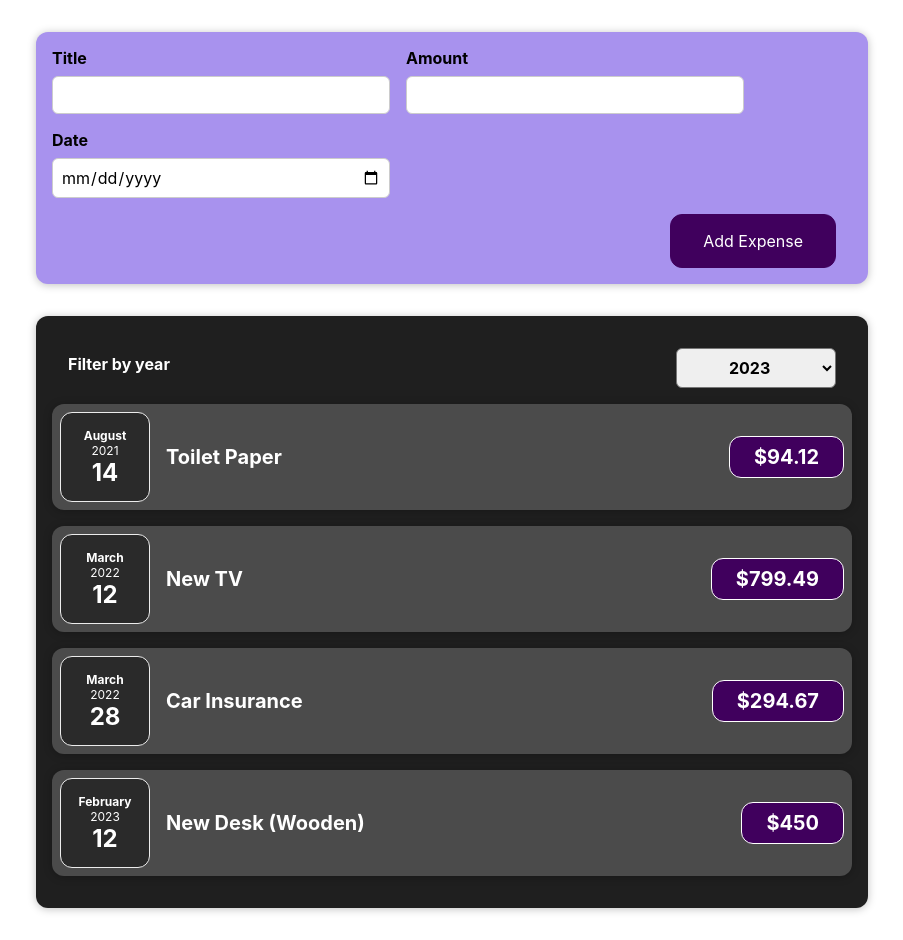
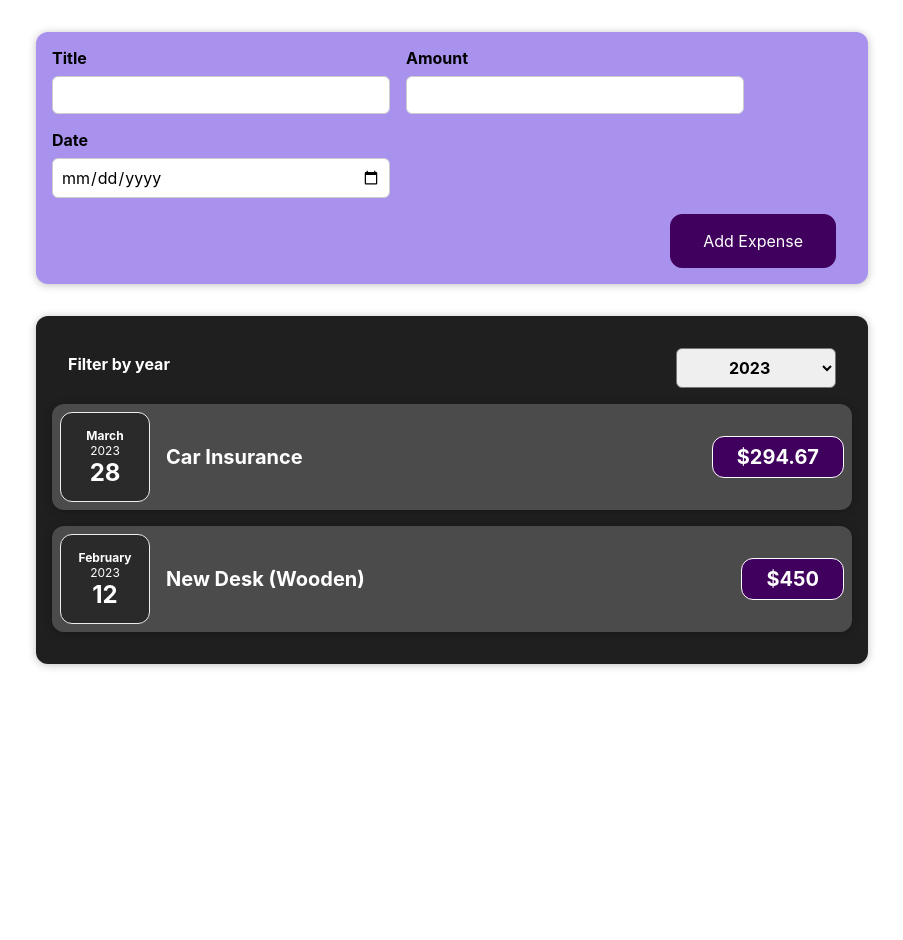
Before and after one commit to ArekeL/expense_tracker, a React (Create React App) app: page / in a window 1280 px wide. Shown: the whole page, without its empty margins (188-1091 px from the left). After the commit the page ends 800 px from the top, so only its background shows below. Built offline with nearby package versions, Linux system fonts and the light colour scheme.

Commit message:
Outputting Conditional Content

```diff
--- a/src/App.js
+++ b/src/App.js
@@ -21,7 +21,7 @@ const DUMY_EXPENSES = [
 	},
 	{
 		amount: 294.67,
-		date: new Date(2022, 2, 28),
+		date: new Date(2023, 2, 28),
 		id: "e3",
 		title: "Car Insurance",
 	},
--- a/src/components/Expenses/Expenses.js
+++ b/src/components/Expenses/Expenses.js
@@ -7,27 +7,35 @@ import ExpensesFilter from "./ExpensesFilter";
 import "./Expenses.css";
 
 const Expenses = (props) => {
-	const curentDate = new Date();
-	const [filteredYear, setFilteredYear] = useState(
-		curentDate.getFullYear(toString)
-	);
+	const [filteredYear, setFilteredYear] = useState("2023");
 	const handleFilterChnge = (selectedYrar) => {
 		setFilteredYear(selectedYrar);
 	};
+
+	const filteredExpenses = props.expenses.filter((expense) => {
+		return expense.date.getFullYear().toString() === filteredYear;
+	});
+
+	let expesesContent = <p>No expenses found</p>;
+
+	if (filteredExpenses.length > 0) {
+		expesesContent = filteredExpenses.map((expenses) => (
+			<ExpenseItem
+				key={expenses.id}
+				amount={expenses.amount}
+				date={expenses.date}
+				title={expenses.title}
+			/>
+		));
+	}
+
 	return (
 		<Card className='expenses'>
 			<ExpensesFilter
 				selected={filteredYear}
 				onChangeFilter={handleFilterChnge}
 			/>
-			{props.expenses.map((expenses) => (
-				<ExpenseItem
-					key={expenses.id}
-					amount={expenses.amount}
-					date={expenses.date}
-					title={expenses.title}
-				/>
-			))}
+			{expesesContent}
 		</Card>
 	);
 };
```
